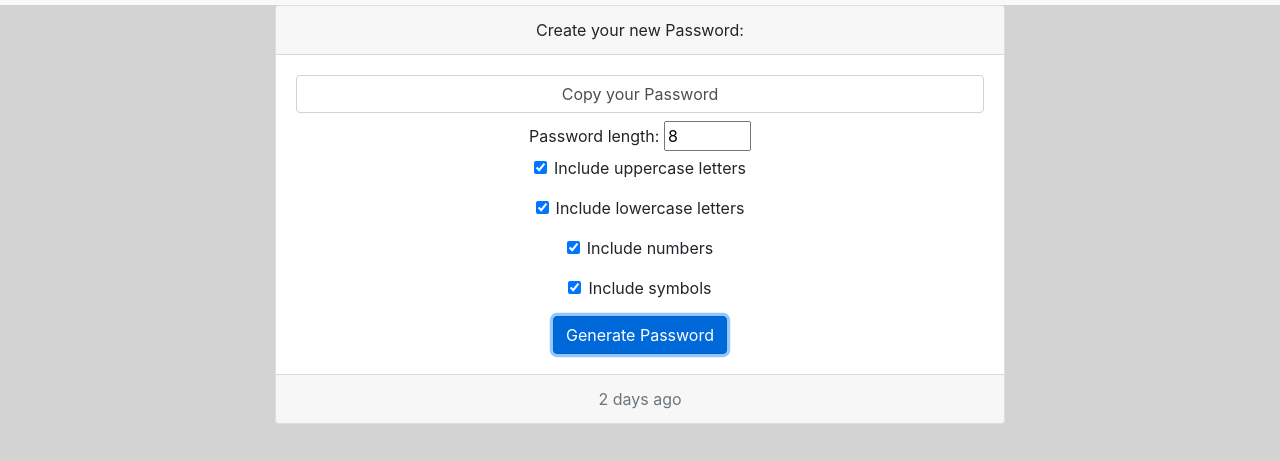
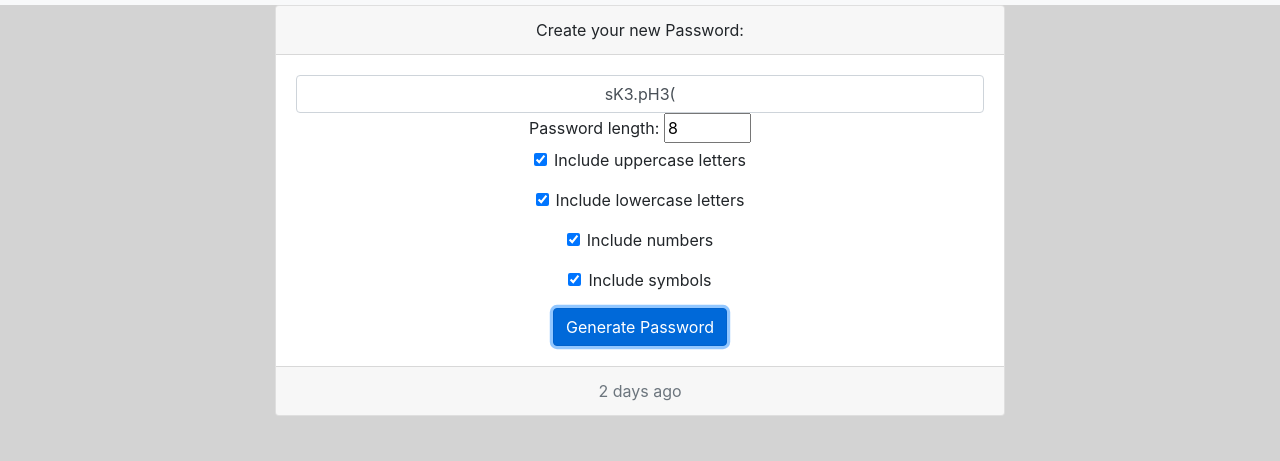
Before and after one commit to Demetrio09/passwordgenerator, a plain HTML site: page index.html in a window 1280 px wide. Both pictures are taken after a click on the button "Generate Password". Shown: the part 51-512 px from the top of the page. Drawn offline with nearby package versions, Linux system fonts and the light colour scheme.

Commit message:
pwGenerator

```diff
--- a/index.html
+++ b/index.html
@@ -20,7 +20,7 @@
                     Create your new Password:
                     </div>
                     <div class="card-body settings">
-                        <label class="form-control" id="exampleInputPassword1">Copy your Password</label>
+                        <span class="form-control" id="result"></span>
                         <label for="length">Password length:</label>
                         <input type="number" id="length" min="4" max="20" value="8">
                         <div class="form-group form-check settings">
--- a/script.js
+++ b/script.js
@@ -1,7 +1,82 @@
+//  DOM elements
+const resultEl = document.getElementById('result');
+const lengthEl = document.getElementById('length');
+const uppercaseEl = document.getElementById('uppercase');
+const lowercaseEl = document.getElementById('lowercase');
+const numbersEl = document.getElementById('numbers');
+const symbolsEl = document.getElementById('symbols');
+const generateEl = document.getElementById('generate');
+
+const randomFunc = {
+    lower: getRandomLower,
+    upper: getRandomUpper,
+    number: getRandomNumber,
+    symbol: getRandomSymbol
+};
+
+// Generate event listen
+generateEl.addEventListener('click', () => {
+    const length = +lengthEl.value;
+    const hasLower = lowercaseEl.checked;
+    const hasUpper = uppercaseEl.checked;
+    const hasNumber = numbersEl.checked;
+    const hasSymbol = symbolsEl.checked;
+
+    resultEl.innerText = generatePassword(hasLower, hasUpper, hasNumber, hasSymbol, length);
+
+});
+// Generate password function
+function generatePassword(lower, upper, number, symbol, length) {
+    // 1. init pw var
+    // 2. Filter out unchecked types
+    // 3. Loop over length call generator function for each type
+    // 4. Add final pw to the pw var and retunr
+
+    let generatedPassword = '';
+
+    const typesCount = lower + upper + number + symbol;
+
+    // console.log('typesCount: ', typesCount);
+
+    const typesArr = [{lower}, {upper}, {number}, {symbol}].filter(item => Object.values(item)[0]);
+
+    // console.log('typesArr: ', typesArr);
+
+    if(typesCount === 0) {
+        return '';
+    }
+
+    for(let i = 0; i < length; i += typesCount) {
+        typesArr.forEach(type => {
+        const funcName = Object.keys(type)[0];
+
+        // console.log('funcName: ', funcName);
+
+
+        generatedPassword += randomFunc[funcName]();
+        });
+    }
+
+    const finalPassword = generatedPassword.slice(0, length);
+
+    return finalPassword;
+}
+
 // Generator functions
 
 function getRandomLower() {
-
+    return String.fromCharCode(Math.floor(Math.random() * 26) + 97);
 }
 
-console.log(String.fromCharCode(97));
+function getRandomUpper() {
+    return String.fromCharCode(Math.floor(Math.random() * 26) + 65);
+}
+
+function getRandomNumber() {
+    return String.fromCharCode(Math.floor(Math.random() * 10) + 48);
+}
+
+function getRandomSymbol() {
+    const symbols = "!@#$%&*(){};:,./?s";
+    return symbols[Math.floor(Math.random() * symbols.length)];
+}
```
